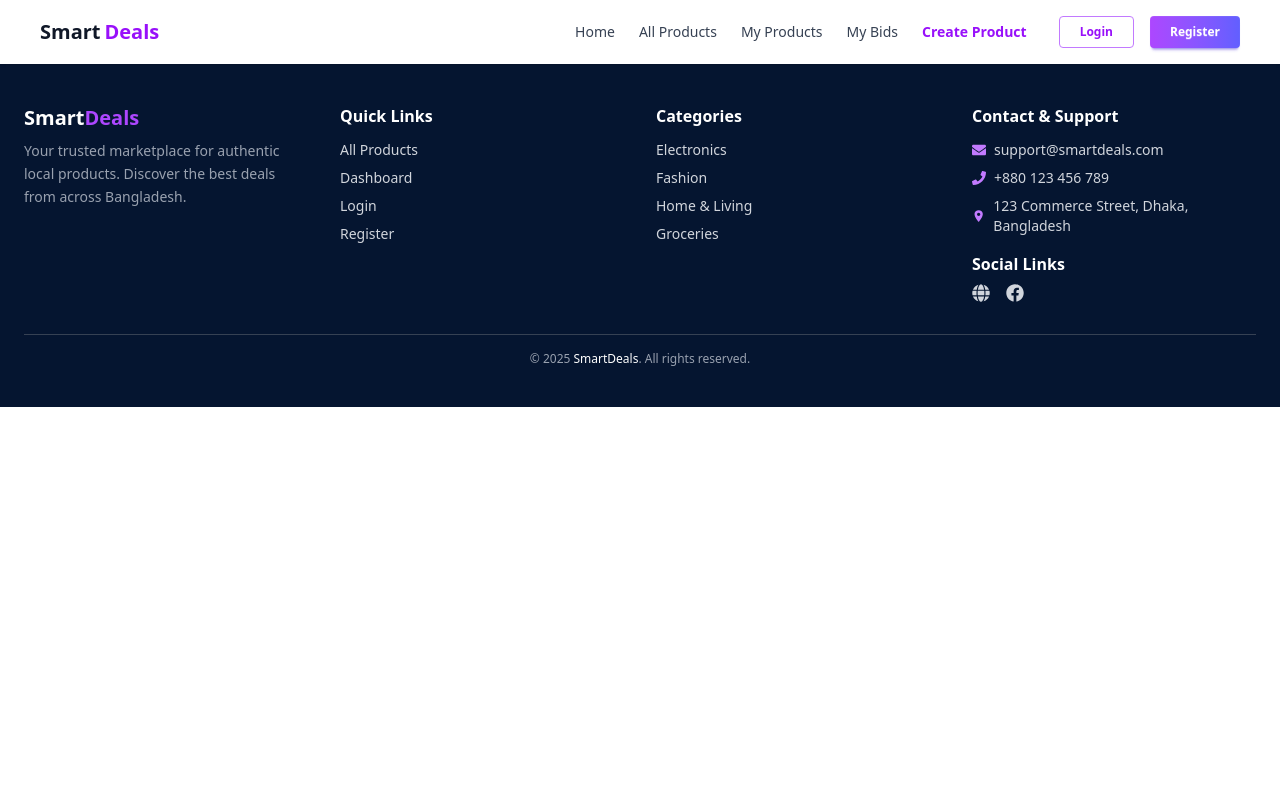
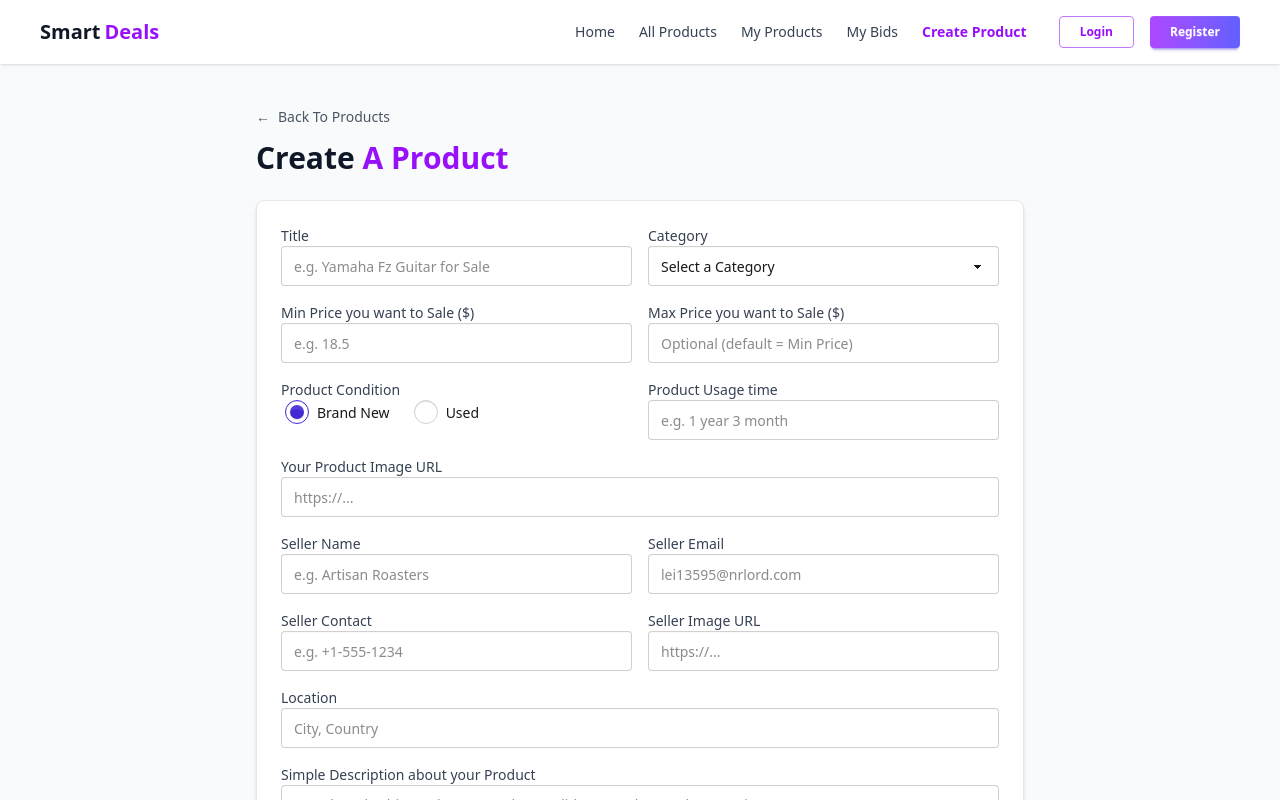
Before and after one commit to Zihan231/Smart-Deals, a React (Vite) app: page /create-product in a window 1280 px wide. Shown: the top 800 px of the page. Built offline with nearby package versions, Linux system fonts and the light colour scheme.

Commit message:
Create Product done

```diff
--- a/src/components/CreateProduct/CreateProduct.jsx
+++ b/src/components/CreateProduct/CreateProduct.jsx
@@ -1,11 +1,212 @@
-import React from 'react';
+import React from "react";
+import { NavLink } from "react-router";
 
 const CreateProduct = () => {
-    return (
-        <div>
+  return (
+    <section className="min-h-screen bg-gray-50 py-10 px-4">
+      {/* Top back link + Title */}
+      <div className="max-w-3xl mx-auto mb-6">
+        <NavLink
+          to="/all-products"
+          className="inline-flex items-center gap-2 text-sm text-gray-600 hover:text-gray-800"
+        >
+          <span>←</span> Back To Products
+        </NavLink>
 
+        <h1 className="mt-3 text-3xl font-bold text-center md:text-left">
+          <span className="text-gray-900">Create </span>
+          <span className="text-purple-600">A Product</span>
+        </h1>
+      </div>
+
+      {/* Card */}
+      <div className="max-w-3xl mx-auto">
+        <div className="card bg-white shadow-md border border-gray-200">
+          <div className="card-body">
+            {/* Grid form (design only) */}
+            <form className="grid grid-cols-1 md:grid-cols-2 gap-4">
+              {/* Title */}
+              <div className="md:col-span-1">
+                <label className="label">
+                  <span className="label-text text-gray-700">Title</span>
+                </label>
+                <input
+                  type="text"
+                  placeholder="e.g. Yamaha Fz Guitar for Sale"
+                  className="input input-bordered w-full"
+                />
+              </div>
+
+              {/* Category */}
+              <div className="md:col-span-1">
+                <label className="label">
+                  <span className="label-text text-gray-700">Category</span>
+                </label>
+                <select className="select select-bordered w-full">
+                  <option defaultValue="">Select a Category</option>
+                  <option>Electronics</option>
+                  <option>Bicycle & E-Bike</option>
+                  <option>Fashion</option>
+                  <option>Home & Living</option>
+                  <option>Groceries</option>
+                </select>
+              </div>
+
+              {/* Min / Max price */}
+              <div>
+                <label className="label">
+                  <span className="label-text text-gray-700">
+                    Min Price you want to Sale ($)
+                  </span>
+                </label>
+                <input
+                  type="number"
+                  placeholder="e.g. 18.5"
+                  className="input input-bordered w-full"
+                />
+              </div>
+              <div>
+                <label className="label">
+                  <span className="label-text text-gray-700">
+                    Max Price you want to Sale ($)
+                  </span>
+                </label>
+                <input
+                  type="number"
+                  placeholder="Optional (default = Min Price)"
+                  className="input input-bordered w-full"
+                />
+              </div>
+
+              {/* Condition + Usage time */}
+              <div>
+                <label className="label">
+                  <span className="label-text text-gray-700">
+                    Product Condition
+                  </span>
+                </label>
+                <div className="flex items-center gap-6 pl-1">
+                  <label className="flex items-center gap-2 cursor-pointer">
+                    <input type="radio" name="condition" className="radio radio-primary" defaultChecked />
+                    <span>Brand New</span>
+                  </label>
+                  <label className="flex items-center gap-2 cursor-pointer">
+                    <input type="radio" name="condition" className="radio" />
+                    <span>Used</span>
+                  </label>
+                </div>
+              </div>
+              <div>
+                <label className="label">
+                  <span className="label-text text-gray-700">
+                    Product Usage time
+                  </span>
+                </label>
+                <input
+                  type="text"
+                  placeholder="e.g. 1 year 3 month"
+                  className="input input-bordered w-full"
+                />
+              </div>
+
+              {/* Product Image URL (full width) */}
+              <div className="md:col-span-2">
+                <label className="label">
+                  <span className="label-text text-gray-700">
+                    Your Product Image URL
+                  </span>
+                </label>
+                <input
+                  type="url"
+                  placeholder="https://..."
+                  className="input input-bordered w-full"
+                />
+              </div>
+
+              {/* Seller Name / Email */}
+              <div>
+                <label className="label">
+                  <span className="label-text text-gray-700">Seller Name</span>
+                </label>
+                <input
+                  type="text"
+                  placeholder="e.g. Artisan Roasters"
+                  className="input input-bordered w-full"
+                />
+              </div>
+              <div>
+                <label className="label">
+                  <span className="label-text text-gray-700">Seller Email</span>
+                </label>
+                <input
+                  type="email"
+                  placeholder="lei13595@nrlord.com"
+                  className="input input-bordered w-full"
+                />
+              </div>
+
+              {/* Seller Contact / Image URL */}
+              <div>
+                <label className="label">
+                  <span className="label-text text-gray-700">Seller Contact</span>
+                </label>
+                <input
+                  type="text"
+                  placeholder="e.g. +1-555-1234"
+                  className="input input-bordered w-full"
+                />
+              </div>
+              <div>
+                <label className="label">
+                  <span className="label-text text-gray-700">Seller Image URL</span>
+                </label>
+                <input
+                  type="url"
+                  placeholder="https://..."
+                  className="input input-bordered w-full"
+                />
+              </div>
+
+              {/* Location (full) */}
+              <div className="md:col-span-2">
+                <label className="label">
+                  <span className="label-text text-gray-700">Location</span>
+                </label>
+                <input
+                  type="text"
+                  placeholder="City, Country"
+                  className="input input-bordered w-full"
+                />
+              </div>
+
+              {/* Description (full) */}
+              <div className="md:col-span-2">
+                <label className="label">
+                  <span className="label-text text-gray-700">
+                    Simple Description about your Product
+                  </span>
+                </label>
+                <textarea
+                  className="textarea textarea-bordered w-full min-h-[110px]"
+                  placeholder="e.g. I bought this product 3 month ago. did not used more than 1/2 time..."
+                />
+              </div>
+
+              {/* Submit (full width) */}
+              <div className="md:col-span-2">
+                <button
+                  type="button"
+                  className="btn w-full bg-gradient-to-r from-purple-500 to-indigo-500 border-none text-white"
+                >
+                  Create A Product
+                </button>
+              </div>
+            </form>
+          </div>
         </div>
-    );
+      </div>
+    </section>
+  );
 };
 
 export default CreateProduct;
```
Also changed, not shown: src/components/Banner/Banner.jsx (added).
